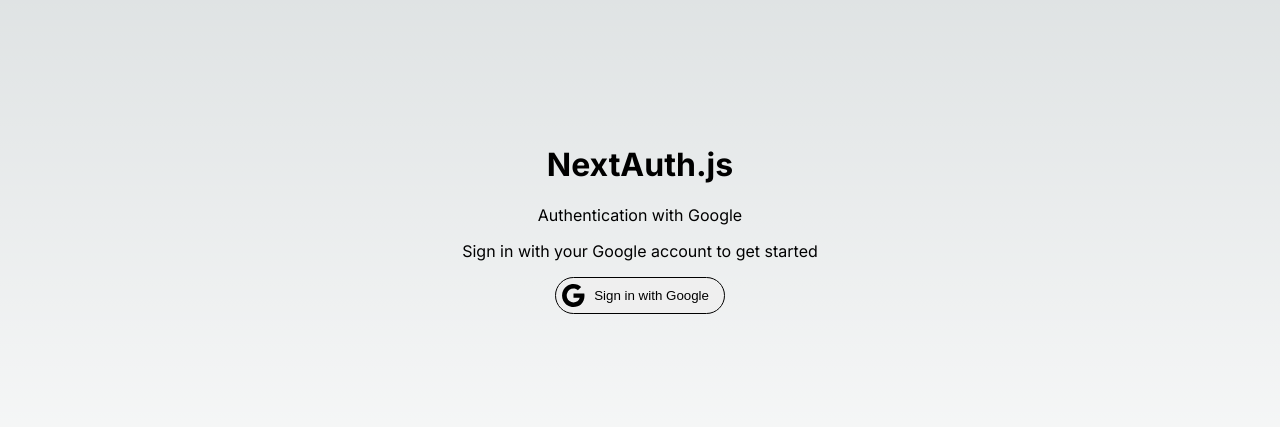
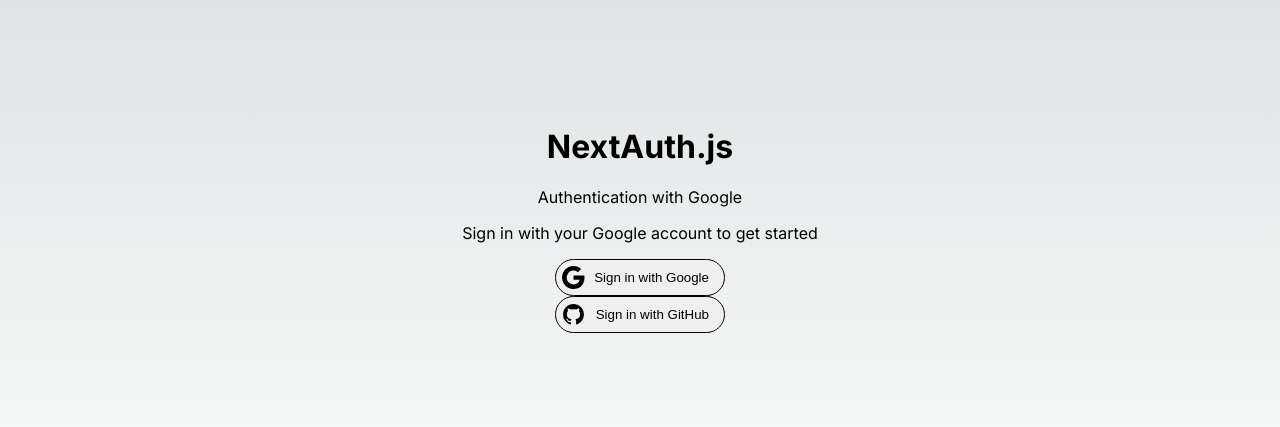
Before and after one commit to DilsherRanaut/nextAuth, a Next.js app: page / in a window 1280 px wide. Shown: the part 189-616 px from the top of the page. Built offline with nearby package versions, Linux system fonts and the light colour scheme; no server answers.

Commit message:
Upload Code (V 0.0.4)
Added Github oAuth authentication

```diff
--- a/src/app/api/auth/[...nextauth]/route.ts
+++ b/src/app/api/auth/[...nextauth]/route.ts
@@ -1,4 +1,5 @@
 import NextAuth from "next-auth"
+import GitHubProvider from "next-auth/providers/github"
 import GoogleProvider from "next-auth/providers/google"
 
 const authOptions = {
@@ -7,10 +8,11 @@
       clientId: process.env.GOOGLE_CLIENT_ID!,
       clientSecret: process.env.GOOGLE_CLIENT_SECRET!,
     }),
+    GitHubProvider({
+      clientId: process.env.GITHUB_ID!,
+      clientSecret: process.env.GITHUB_SECRET!,
+    }),
   ],
-  pages: {
-    signIn: '/auth/signin',
-  },
   callbacks: {
     async session({ session, token }: any) {
       if (token && session.user) {
--- a/src/app/auth/page.tsx
+++ b/src/app/auth/page.tsx
@@ -49,6 +49,13 @@
         >
           <svg className="w-5 h-5" viewBox="0 0 24 24"><path fill="currentColor" d="M21.805 10.023h-9.765v3.977h5.617c-.242 1.242-1.242 3.648-5.617 3.648-3.375 0-6.125-2.789-6.125-6.148 0-3.359 2.75-6.148 6.125-6.148 1.922 0 3.211.82 3.953 1.523l2.703-2.625c-1.711-1.57-3.914-2.523-6.656-2.523-5.523 0-10 4.477-10 10s4.477 10 10 10c5.781 0 9.594-4.055 9.594-9.766 0-.656-.07-1.148-.164-1.637z"/></svg>
           {tab === 'login' ? 'Sign in with Google' : 'Sign up with Google'}
+        </button>
+        <button
+          onClick={() => signIn('github', { callbackUrl: '/' })}
+          className="w-full bg-gray-800 hover:bg-gray-900 text-white font-semibold py-2 px-4 rounded-lg transition duration-200 mb-4 flex items-center justify-center gap-2"
+        >
+          <svg className="w-5 h-5" viewBox="0 0 24 24" fill="currentColor"><path d="M12 2C6.477 2 2 6.484 2 12.021c0 4.428 2.865 8.184 6.839 9.504.5.092.682-.217.682-.482 0-.237-.009-.868-.014-1.703-2.782.605-3.369-1.342-3.369-1.342-.454-1.154-1.11-1.462-1.11-1.462-.908-.62.069-.608.069-.608 1.004.07 1.532 1.032 1.532 1.032.892 1.53 2.341 1.088 2.91.832.092-.647.35-1.088.636-1.339-2.221-.253-4.555-1.113-4.555-4.951 0-1.093.39-1.988 1.029-2.688-.103-.253-.446-1.272.098-2.65 0 0 .84-.27 2.75 1.025A9.564 9.564 0 0112 6.844c.85.004 1.705.115 2.504.337 1.909-1.295 2.748-1.025 2.748-1.025.546 1.378.202 2.397.1 2.65.64.7 1.028 1.595 1.028 2.688 0 3.847-2.337 4.695-4.566 4.944.359.309.678.919.678 1.852 0 1.336-.012 2.415-.012 2.744 0 .268.18.579.688.481C19.138 20.2 22 16.447 22 12.021 22 6.484 17.523 2 12 2z"/></svg>
+          {tab === 'login' ? 'Sign in with GitHub' : 'Sign up with GitHub'}
         </button>
         <div className="flex items-center my-4">
           <div className="flex-grow h-px bg-gray-200" />
--- a/src/app/page.tsx
+++ b/src/app/page.tsx
@@ -169,6 +169,16 @@
               </>
             )}
           </button>
+          <button
+            onClick={() => signIn('github', { callbackUrl: '/' })}
+            disabled={isLoading}
+            className="w-[170px] mx-auto bg-gray-800 hover:bg-gray-900 disabled:bg-gray-600 text-white font-semibold py-[5px] px-[15px] pl-[5px] rounded-full border border-gray-300 transition duration-200 flex items-center justify-between mt-3"
+          >
+            <svg className="w-[25px] h-[25px]" viewBox="0 0 24 24" fill="currentColor">
+              <path d="M12 2C6.477 2 2 6.484 2 12.021c0 4.428 2.865 8.184 6.839 9.504.5.092.682-.217.682-.482 0-.237-.009-.868-.014-1.703-2.782.605-3.369-1.342-3.369-1.342-.454-1.154-1.11-1.462-1.11-1.462-.908-.62.069-.608.069-.608 1.004.07 1.532 1.032 1.532 1.032.892 1.53 2.341 1.088 2.91.832.092-.647.35-1.088.636-1.339-2.221-.253-4.555-1.113-4.555-4.951 0-1.093.39-1.988 1.029-2.688-.103-.253-.446-1.272.098-2.65 0 0 .84-.27 2.75 1.025A9.564 9.564 0 0112 6.844c.85.004 1.705.115 2.504.337 1.909-1.295 2.748-1.025 2.748-1.025.546 1.378.202 2.397.1 2.65.64.7 1.028 1.595 1.028 2.688 0 3.847-2.337 4.695-4.566 4.944.359.309.678.919.678 1.852 0 1.336-.012 2.415-.012 2.744 0 .268.18.579.688.481C19.138 20.2 22 16.447 22 12.021 22 6.484 17.523 2 12 2z"/>
+            </svg>
+            <span>Sign in with GitHub</span>
+          </button>
         </div>
       </div>
     </div>
```
